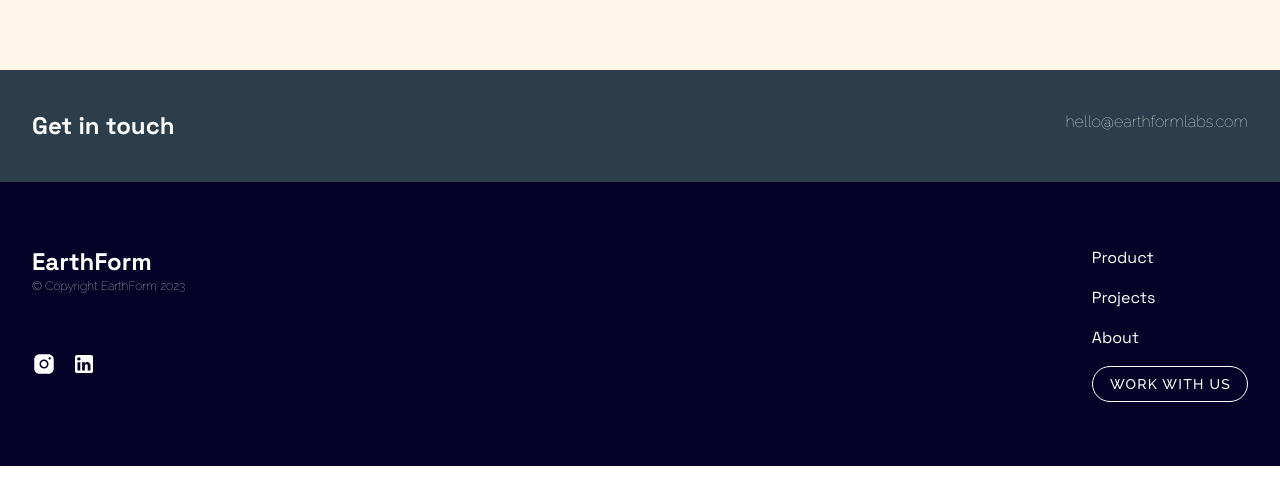
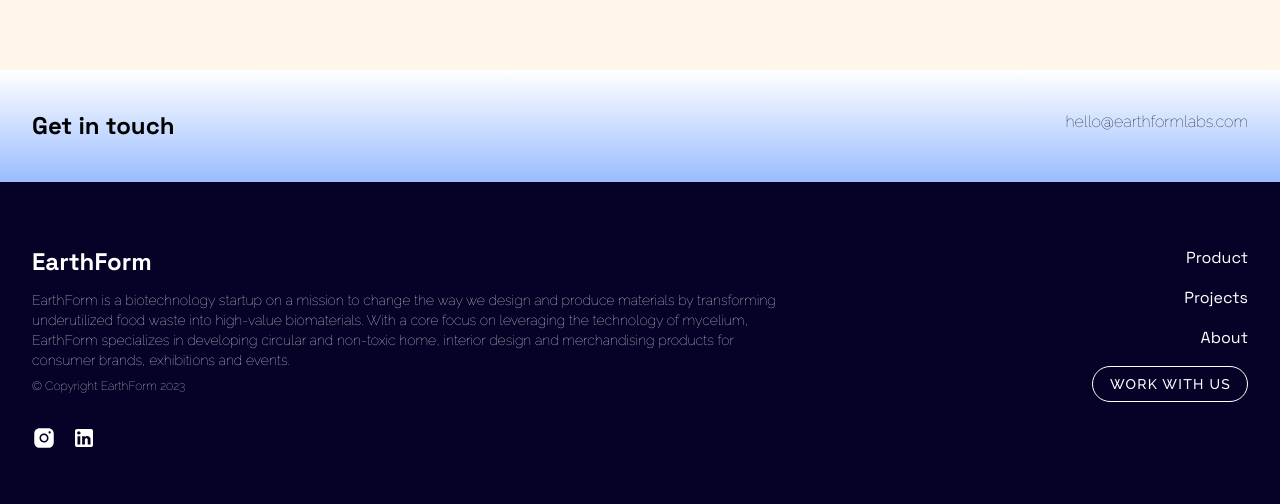
Before and after one commit to earthformlabs/efl-website, a Nuxt app: page / in a window 1280 px wide. Shown: the part 3421-3925 px from the top of the page. Before the commit the page ends 3887 px from the top, so only its background shows below. Built offline with nearby package versions, Linux system fonts and the light colour scheme.

Commit message:
update footer and banner

```diff
--- a/components/AppFooter.vue
+++ b/components/AppFooter.vue
@@ -24,11 +24,19 @@
 <template>
   <div class="w-full bg-ef-mauve">
     <div
-      class="container m-auto flex flex-wrap gap-8 justify-between px-8 py-16 text-white"
+      class="container m-auto grid grid-cols-0 sm:grid-cols-8 gap-8 justify-between px-8 py-16 text-white"
     >
-      <div class="grid gap-8">
+      <div class="sm:col-span-5 grid gap-8">
         <nuxt-link to="/">
-          <h3 class="text-2xl">EarthForm</h3>
+          <h3 class="text-2xl pb-3">EarthForm</h3>
+          <p class="pb-2 font-thin text-sm">
+            EarthForm is a biotechnology startup on a mission to change the way
+            we design and produce materials by transforming underutilized food
+            waste into high-value biomaterials. With a core focus on leveraging
+            the technology of mycelium, EarthForm specializes in developing
+            circular and non-toxic home, interior design and merchandising
+            products for consumer brands, exhibitions and events.
+          </p>
           <p class="font-thin text-xs">
             © Copyright EarthForm {{ getFullYear() }}
           </p>
@@ -45,9 +53,11 @@
           </nuxt-link>
         </div>
       </div>
-      <div class="flex flex-col gap-4">
+      <div class="sm:col-span-3 flex flex-col gap-4 sm:items-end">
         <NavLinks />
       </div>
     </div>
   </div>
 </template>
+
+<style></style>
--- a/components/ContactBanner.vue
+++ b/components/ContactBanner.vue
@@ -1,7 +1,7 @@
 <template>
-  <div class="w-full bg-ef-green">
+  <div class="w-full gradient-bg">
     <div
-      class="container m-auto flex flex-wrap gap-8 justify-between px-8 py-10 text-white"
+      class="container m-auto flex flex-wrap gap-8 justify-between px-8 py-10 cobalt-blut"
     >
       <h3 class="text-2xl">Get in touch</h3>
       <nuxt-link to="mailto:hello@earthformlabs.com">
@@ -10,3 +10,9 @@
     </div>
   </div>
 </template>
+
+<style scoped>
+  .gradient-bg {
+    background: linear-gradient(rgba(154, 188, 255, 0), #9abcff);
+  }
+</style>
--- a/components/HeroCard.vue
+++ b/components/HeroCard.vue
@@ -15,12 +15,12 @@
     >
       <v-img
         cover
-        class="px-32 h-full sm:max-h-[400px] md:max-h-[500px] lg:max-h-[700px] rounded-2xl flex justify-center items-center gradient-bg text-white"
+        class="px-10 sm:px-32 h-full sm:max-h-[400px] md:max-h-[500px] lg:max-h-[700px] rounded-2xl flex justify-center items-center gradient-bg text-white"
         :src="img"
         :lazy-src="img"
       >
         <div class="grid grid-cols-none sm:grid-cols-6">
-          <div class="grid col-span-5 gap-4">
+          <div class="grid sm:col-span-5 gap-4">
             <h1 class="mb-4">{{ tagline }}</h1>
           </div>
           <div class="grid col-span-3">
```
